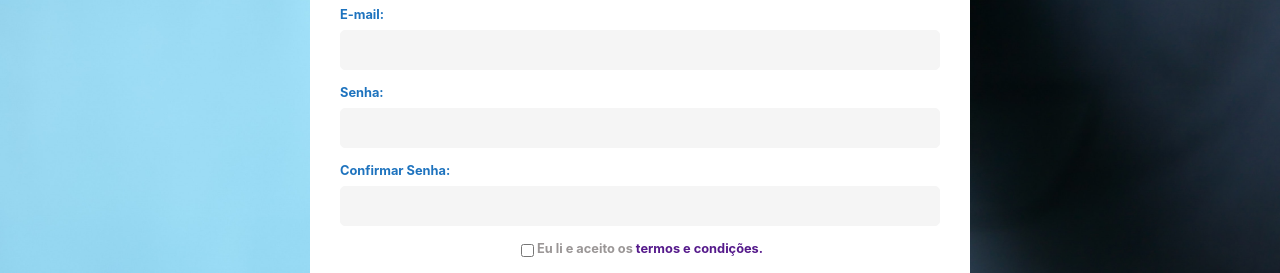
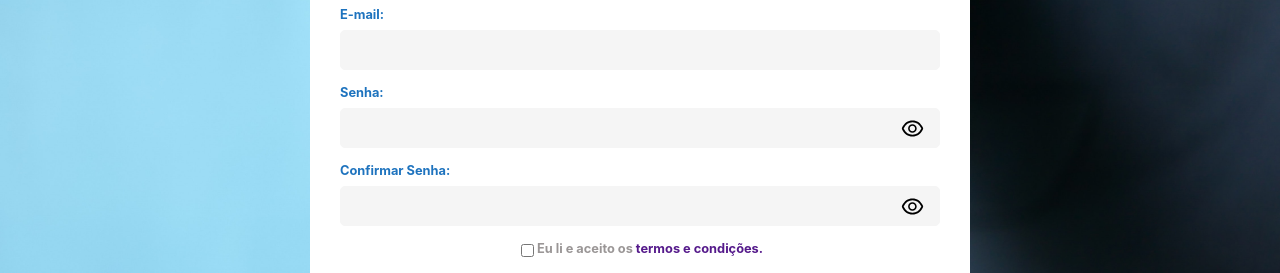
Before and after one commit to alexsbcorrea/todolist-front, a React (Create React App) app: page /register in a window 1280 px wide. Shown: the part 327-600 px from the top of the page. Built offline with nearby package versions, Linux system fonts and the light colour scheme; no server answers.

Commit message:
alteracos de layout

```diff
--- a/src/pages/AllTasks/index.js
+++ b/src/pages/AllTasks/index.js
@@ -29,7 +29,7 @@ export default function AllTasks() {
         setFlashMessage(
           "success",
           `Tarefa "${description}" finalizada.`,
-          3000,
+          2000,
           "toast"
         );
       })
@@ -39,7 +39,7 @@ export default function AllTasks() {
         setFlashMessage(
           "error",
           "Falha ao finalizar tarefa. Tente novamente mais tarde.",
-          3000,
+          2000,
           "toast"
         );
       });
@@ -54,7 +54,7 @@ export default function AllTasks() {
         setFlashMessage(
           "success",
           `Tarefa "${description}" reaberta.`,
-          3000,
+          2000,
           "toast"
         );
       })
--- a/src/pages/Login/index.js
+++ b/src/pages/Login/index.js
@@ -5,9 +5,21 @@ import Perfil from "../../assets/perfil.jpg";
 
 import { AuthContext } from "../../context/AuthContext";
 
+import { AiOutlineEyeInvisible } from "react-icons/ai";
+import { AiOutlineEye } from "react-icons/ai";
+
 export default function Login() {
   const [user, setUser] = useState({ email: "", password: "" });
   const { Login } = useContext(AuthContext);
+  const [visiblePassword, setVisiblePassword] = useState("password");
+
+  function TogglePasswordVisible() {
+    if (visiblePassword == "password") {
+      setVisiblePassword("text");
+    } else {
+      setVisiblePassword("password");
+    }
+  }
 
   function handleChange(e) {
     setUser((prevstate) => {
@@ -44,11 +56,24 @@ export default function Login() {
         <div>
           <label htmlFor="">Senha:</label>
           <input
-            type="password"
+            type={visiblePassword}
             name="password"
             onChange={handleChange}
             value={user.password || ""}
           />
+          {visiblePassword == "password" ? (
+            <AiOutlineEye
+              size={25}
+              className="password"
+              onClick={TogglePasswordVisible}
+            ></AiOutlineEye>
+          ) : (
+            <AiOutlineEyeInvisible
+              onClick={TogglePasswordVisible}
+              size={25}
+              className="password"
+            ></AiOutlineEyeInvisible>
+          )}
         </div>
         <span>
           Esqueceu a Senha? <a href="">&nbsp;Clique Aqui.</a>
--- a/src/pages/Login/styles.js
+++ b/src/pages/Login/styles.js
@@ -32,6 +32,15 @@ export const Container = styled.main`
     & div {
       display: flex;
       flex-direction: column;
+      position: relative;
+
+      .password {
+        position: absolute;
+        bottom: 0px;
+        right: 8px;
+        cursor: pointer;
+        padding: 7px;
+      }
     }
 
     & div label {
--- a/src/pages/NewTask/index.js
+++ b/src/pages/NewTask/index.js
@@ -1,5 +1,6 @@
 import { useState } from "react";
 import { Container } from "./styles";
+import { useNavigate } from "react-router-dom";
 
 import useFlashMessage from "../../useFlashMessage/useFlashMessage";
 
@@ -8,6 +9,7 @@ import api from "../../api/api";
 import Perfil from "../../assets/perfil.jpg";
 
 export default function NewTask() {
+  const navigate = useNavigate();
   const { setFlashMessage } = useFlashMessage();
   const [task, setTask] = useState({});
   const [message, setMessage] = useState();
@@ -57,6 +59,9 @@ export default function NewTask() {
       .then((data) => {
         setMessage(data.message);
         setFlashMessage("success", data.message, 3000, "popup");
+        setTimeout(() => {
+          setTask({});
+        }, 3000);
       })
       .catch((err) => {
         console.log(err.message);
--- a/src/pages/Profile/index.js
+++ b/src/pages/Profile/index.js
@@ -2,6 +2,9 @@ import { useState, useEffect } from "react";
 import { Container, FotoPerfil } from "./styles";
 
 import useFlashMessage from "../../useFlashMessage/useFlashMessage";
+
+import { AiOutlineEyeInvisible } from "react-icons/ai";
+import { AiOutlineEye } from "react-icons/ai";
 
 import api from "../../api/api";
 import TempPerfil from "../../assets/perfil.jpg";
@@ -12,6 +15,24 @@ export default function Profile() {
   const [preview, setPreview] = useState();
   const [photo, setPhoto] = useState();
   const [update, setUpdate] = useState(false);
+  const [visiblePassword, setVisiblePassword] = useState("password");
+  const [visibleConfPassword, setVisibleConfPassword] = useState("password");
+
+  function TogglePasswordVisible() {
+    if (visiblePassword == "password") {
+      setVisiblePassword("text");
+    } else {
+      setVisiblePassword("password");
+    }
+  }
+
+  function ToggleConfPasswordVisible() {
+    if (visibleConfPassword == "password") {
+      setVisibleConfPassword("text");
+    } else {
+      setVisibleConfPassword("password");
+    }
+  }
 
   useEffect(() => {
     api.get("/users/profile").then((response) => {
@@ -177,22 +198,48 @@ export default function Profile() {
         <div>
           <label htmlFor="">Senha:</label>
           <input
-            type="text"
+            type={visiblePassword}
             name="password"
             id="password"
             onChange={handleChange}
             value={user.password || ""}
           />
+          {visiblePassword == "password" ? (
+            <AiOutlineEye
+              size={25}
+              className="password"
+              onClick={TogglePasswordVisible}
+            ></AiOutlineEye>
+          ) : (
+            <AiOutlineEyeInvisible
+              onClick={TogglePasswordVisible}
+              size={25}
+              className="password"
+            ></AiOutlineEyeInvisible>
+          )}
         </div>
         <div>
           <label htmlFor="">Confirmar Senha:</label>
           <input
-            type="text"
+            type={visibleConfPassword}
             name="confirmPassword"
             id="confirmPassword"
             onChange={handleChange}
             value={user.confirmPassword || ""}
           />
+          {visibleConfPassword == "password" ? (
+            <AiOutlineEye
+              size={25}
+              className="password"
+              onClick={ToggleConfPasswordVisible}
+            ></AiOutlineEye>
+          ) : (
+            <AiOutlineEyeInvisible
+              onClick={ToggleConfPasswordVisible}
+              size={25}
+              className="password"
+            ></AiOutlineEyeInvisible>
+          )}
         </div>
 
         <button type="submit" onClick={UpdateProfile}>
--- a/src/pages/Profile/styles.js
+++ b/src/pages/Profile/styles.js
@@ -29,6 +29,15 @@ export const Container = styled.main`
     & div {
       display: flex;
       flex-direction: column;
+      position: relative;
+
+      .password {
+        position: absolute;
+        bottom: 0px;
+        right: 8px;
+        cursor: pointer;
+        padding: 7px;
+      }
     }
 
     & div label {
--- a/src/pages/Register/index.js
+++ b/src/pages/Register/index.js
@@ -5,10 +5,31 @@ import { AuthContext } from "../../context/AuthContext";
 
 import Perfil from "../../assets/perfil.jpg";
 
+import { AiOutlineEyeInvisible } from "react-icons/ai";
+import { AiOutlineEye } from "react-icons/ai";
+
 export default function Register() {
   const [user, setUser] = useState({});
   const [checked, setChecked] = useState("");
   const { Register } = useContext(AuthContext);
+  const [visiblePassword, setVisiblePassword] = useState("password");
+  const [visibleConfPassword, setVisibleConfPassword] = useState("password");
+
+  function TogglePasswordVisible() {
+    if (visiblePassword == "password") {
+      setVisiblePassword("text");
+    } else {
+      setVisiblePassword("password");
+    }
+  }
+
+  function ToggleConfPasswordVisible() {
+    if (visibleConfPassword == "password") {
+      setVisibleConfPassword("text");
+    } else {
+      setVisibleConfPassword("password");
+    }
+  }
 
   function handleChange(e) {
     setUser((prevstate) => {
@@ -83,20 +104,46 @@ export default function Register() {
         <div>
           <label htmlFor="">Senha:</label>
           <input
-            type="text"
+            type={visiblePassword}
             name="password"
             onChange={handleChange}
             value={user.password || ""}
           />
+          {visiblePassword == "password" ? (
+            <AiOutlineEye
+              size={25}
+              className="password"
+              onClick={TogglePasswordVisible}
+            ></AiOutlineEye>
+          ) : (
+            <AiOutlineEyeInvisible
+              onClick={TogglePasswordVisible}
+              size={25}
+              className="password"
+            ></AiOutlineEyeInvisible>
+          )}
         </div>
         <div>
           <label htmlFor="">Confirmar Senha:</label>
           <input
-            type="text"
+            type={visibleConfPassword}
             name="confirmPassword"
             onChange={handleChange}
             value={user.confirmPassword || ""}
           />
+          {visibleConfPassword == "password" ? (
+            <AiOutlineEye
+              size={25}
+              className="password"
+              onClick={ToggleConfPasswordVisible}
+            ></AiOutlineEye>
+          ) : (
+            <AiOutlineEyeInvisible
+              onClick={ToggleConfPasswordVisible}
+              size={25}
+              className="password"
+            ></AiOutlineEyeInvisible>
+          )}
         </div>
         <span>
           <input
--- a/src/pages/Register/styles.js
+++ b/src/pages/Register/styles.js
@@ -32,6 +32,15 @@ export const Container = styled.main`
     & div {
       display: flex;
       flex-direction: column;
+      position: relative;
+
+      .password {
+        position: absolute;
+        bottom: 0px;
+        right: 8px;
+        cursor: pointer;
+        padding: 7px;
+      }
     }
 
     & div label {
```
